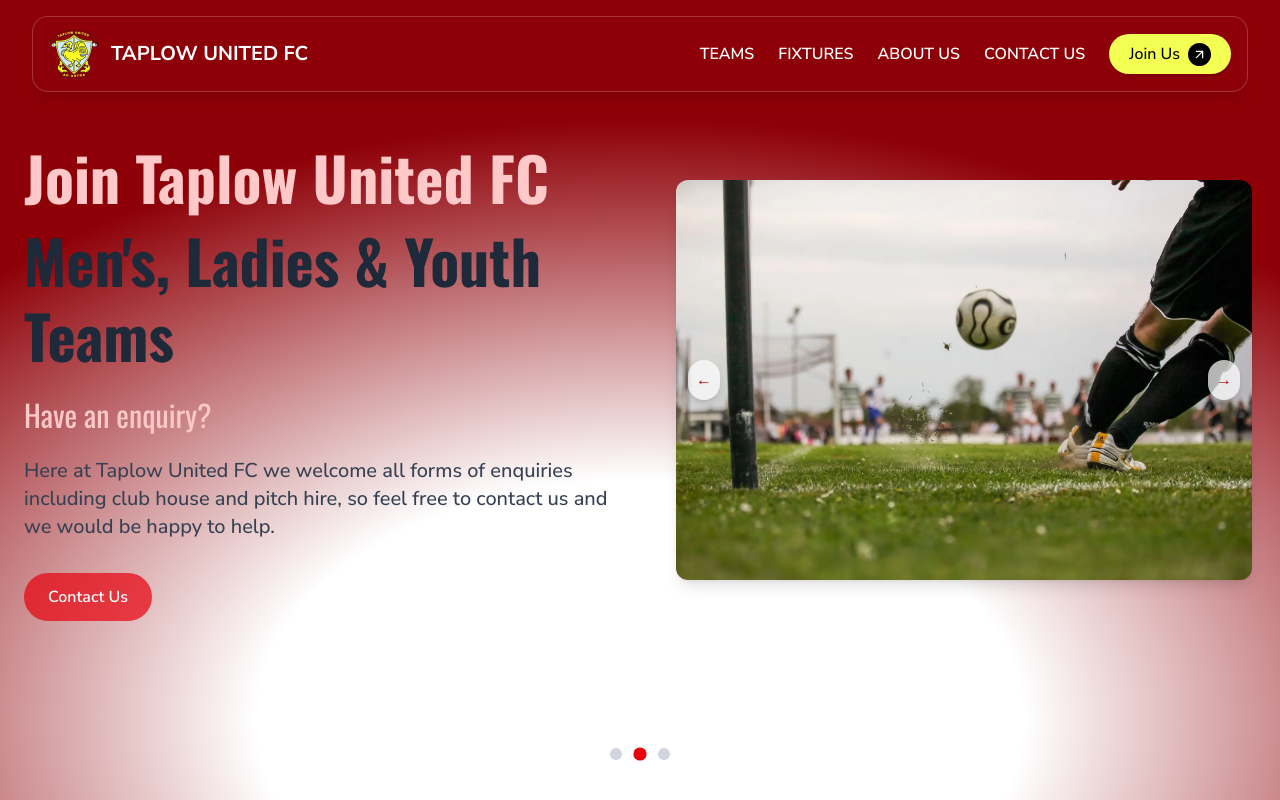
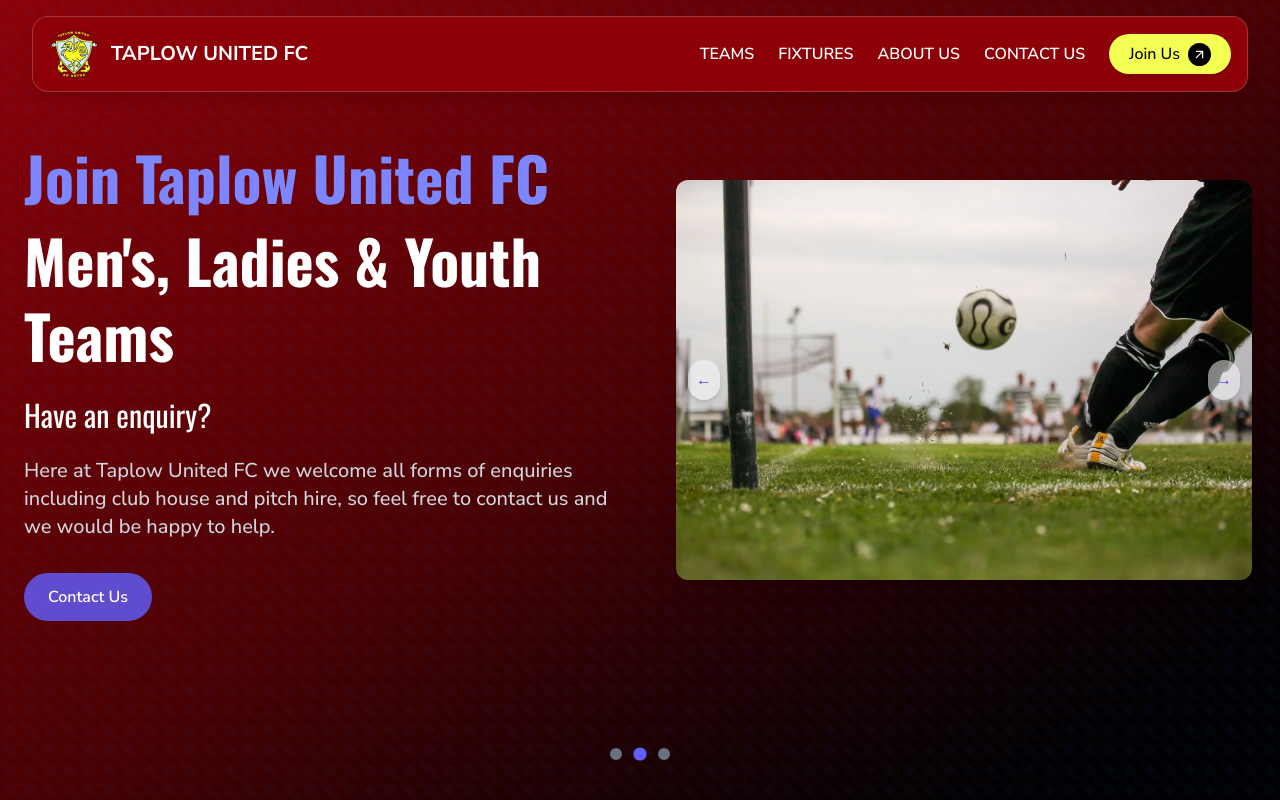
Before and after one commit to RohitSah23/taplowuk, a Next.js app: page / in a window 1280 px wide. Shown: the top 800 px of the page. Built offline with nearby package versions, Linux system fonts and the light colour scheme.

Commit message:
fix bg pattern

```diff
--- /dev/null
+++ b/src/components/BackgroundPattern.tsx
@@ -0,0 +1,15 @@
+// components/BackgroundPattern.tsx
+export default function BackgroundPattern() {
+  return (
+    <div
+      className="
+        absolute inset-0
+        bg-[linear-gradient(45deg,transparent_35%,rgba(59,130,246,0.1)_35%,rgba(59,130,246,0.1)_65%,transparent_65%),
+             linear-gradient(-45deg,transparent_35%,rgba(30,64,175,0.1)_35%,rgba(30,64,175,0.1)_65%,transparent_65%)]
+        bg-[length:20px_20px]
+        opacity-30
+        z-0
+      "
+    />
+  );
+}
--- a/src/components/Header/Header.tsx
+++ b/src/components/Header/Header.tsx
@@ -26,7 +26,7 @@ export default function Header() {
     >
       {/* Navbar container with responsive padding */}
       <div className="relative w-full max-w-7xl px-4 sm:px-6 md:px-8 mx-auto">
-        <div className="flex items-center justify-between px-4 py-3 rounded-2xl border border-white/20 backdrop-blur-xl bg-[#8E0007]/80 shadow-lg">
+        <div className="flex items-center justify-between px-4 py-3 rounded-2xl border border-white/20 backdrop-blur-xl bg-[#8E0007] shadow-lg">
           {/* Logo */}
           <Link
             href="/"
--- a/src/components/Hero/Hero.tsx
+++ b/src/components/Hero/Hero.tsx
@@ -52,30 +52,23 @@ export default function Hero() {
   const prevSlide = () => setCurrent((prev) => (prev - 1 + slides.length) % slides.length);
 
   return (
-    <section className="relative w-full pt-28 md:pt-0 min-h-screen flex flex-col items-center justify-between py-10">
-      {/* Background */}
-      <div
-        className="absolute inset-0 z-0"
-        style={{
-          background: 'radial-gradient(75% 75% at 50% 90%, #fff 40%, #8E0007 100%)',
-        }}
-      />
+    <section className="relative w-full pt-28 md:pt-0 min-h-screen flex flex-col items-center justify-between py-10 bg-gradient-to-br from-[#8E0007] via-[#4B0000] to-[#000]">
+      <div className="absolute inset-0 bg-[linear-gradient(45deg,transparent_35%,rgba(59,130,246,0.1)_35%,rgba(59,130,246,0.1)_65%,transparent_65%),linear-gradient(-45deg,transparent_35%,rgba(30,64,175,0.1)_35%,rgba(30,64,175,0.1)_65%,transparent_65%)] bg-[length:20px_20px] opacity-30 z-0" />
 
-      {/* Content */}
       <div className="flex-1 flex items-center w-full">
         <div className="max-w-7xl mx-auto w-full px-6 flex flex-col md:flex-row items-center gap-8 md:gap-16 z-10">
           {/* Left */}
           <div className="w-full md:w-1/2 text-black">
             <h1 className="text-3xl sm:text-4xl md:text-5xl lg:text-6xl font-bold leading-tight mb-6">
-              <span className="block font-[var(--font-oswald)] text-red-200">Join Taplow United FC</span>
-              <span className="block text-gray-800 mt-2">Men&apos;s, Ladies & Youth Teams</span>
+              <span className="block font-[var(--font-oswald)] text-indigo-400">Join Taplow United FC</span>
+              <span className="block text-white mt-2">Men&apos;s, Ladies & Youth Teams</span>
             </h1>
 
-            <h2 className="text-2xl md:text-3xl leading-tight mb-6 text-red-200 font-[var(--font-oswald)]">
+            <h2 className="text-2xl md:text-3xl leading-tight mb-6 text-white font-[var(--font-oswald)]">
               {slides[current].title}
             </h2>
 
-            <p className="text-base sm:text-lg md:text-xl text-gray-700 font-medium mb-8 whitespace-pre-line">
+            <p className="text-base sm:text-lg md:text-xl text-gray-300 font-medium mb-8 whitespace-pre-line">
               {slides[current].desc}
             </p>
 
@@ -86,8 +79,8 @@ export default function Hero() {
                   href={btn.href}
                   className={`px-6 py-3 rounded-full font-semibold transition-all duration-300 text-center ${
                     btn.style === 'primary'
-                      ? 'bg-red-600/70 hover:bg-red-700 text-white'
-                      : 'border-2 border-red-600/70 text-red-600 hover:bg-red-600 hover:text-white'
+                      ? 'bg-indigo-500/80 hover:bg-indigo-600 text-white'
+                      : 'border-2 border-indigo-500 text-indigo-500 hover:bg-indigo-500 hover:text-white'
                   }`}
                 >
                   {btn.label}
@@ -98,7 +91,7 @@ export default function Hero() {
 
           {/* Right */}
           <div className="w-full md:w-1/2 relative flex justify-center items-center">
-            <div className="relative w-full max-w-md md:max-w-lg lg:max-w-xl h-64 sm:h-80 md:h-96 lg:h-[400px] rounded-xl shadow-lg overflow-hidden">
+            <div className="relative w-full max-w-md md:max-w-lg lg:max-w-xl h-64 sm:h-80 md:h-96 lg:h-[400px] rounded-xl shadow-xl overflow-hidden">
               {slides.map((slide, index) => (
                 <Image
                   key={slide.id}
@@ -113,14 +106,14 @@ export default function Hero() {
               {/* Arrows */}
               <button
                 onClick={prevSlide}
-                className="absolute left-3 top-1/2 -translate-y-1/2 bg-white/70 hover:bg-white text-red-700 rounded-full p-2 shadow-md"
+                className="absolute left-3 top-1/2 -translate-y-1/2 bg-white/50 hover:bg-white text-indigo-600 rounded-full p-2 shadow-md"
                 aria-label="Previous slide"
               >
                 &#8592;
               </button>
               <button
                 onClick={nextSlide}
-                className="absolute right-3 top-1/2 -translate-y-1/2 bg-white/70 hover:bg-white text-red-700 rounded-full p-2 shadow-md"
+                className="absolute right-3 top-1/2 -translate-y-1/2 bg-white/50 hover:bg-white text-indigo-600 rounded-full p-2 shadow-md"
                 aria-label="Next slide"
               >
                 &#8594;
@@ -137,7 +130,7 @@ export default function Hero() {
             key={index}
             onClick={() => setCurrent(index)}
             className={`w-3 h-3 rounded-full transition-all duration-300 ${
-              index === current ? 'bg-red-600 scale-110' : 'bg-gray-300 hover:bg-gray-400'
+              index === current ? 'bg-indigo-500 scale-110' : 'bg-gray-500 hover:bg-gray-400'
             }`}
             aria-label={`Go to slide ${index + 1}`}
           />
```
